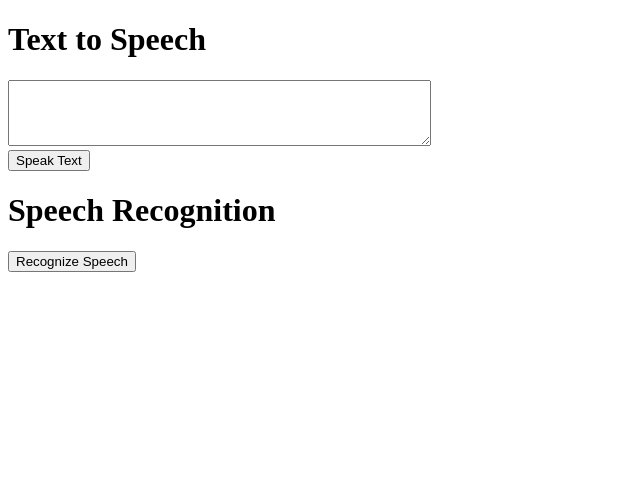
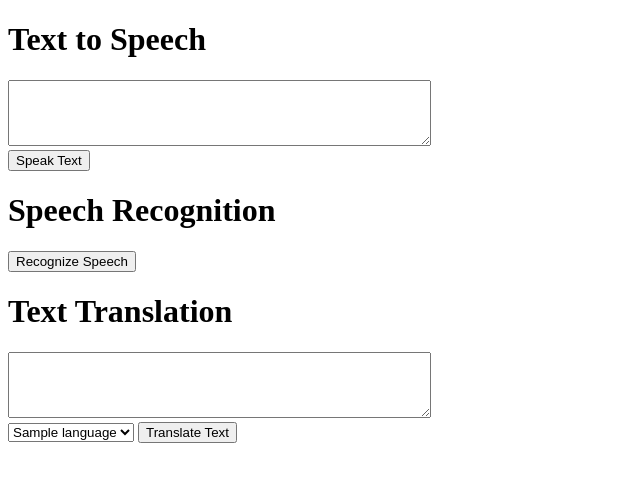
Before and after one commit to rupacesigdel/language_editor, a Django app: template tts_app/templates/tts_app/index.html in a window 1280 px wide. Shown: the top 482 px of the page, without its empty margins (0-640 px from the left). Run offline with Django 5.2, Linux system fonts and the light colour scheme; the template is opened without the code that fills it: most values are stand-ins (such as "Sample title", 1, 10 or a date in 2020).

Commit message:
importing all language to traslate text

```diff
--- a/tts_app/templates/tts_app/index.html
+++ b/tts_app/templates/tts_app/index.html
@@ -3,7 +3,7 @@
 <head>
     <meta charset="UTF-8">
     <meta name="viewport" content="width=device-width, initial-scale=1.0">
-    <title>Text to Speech and Speech Recognition</title>
+    <title>Text to Speech, Speech Recognition, and Translation</title>
     <script src="https://code.jquery.com/jquery-3.6.0.min.js"></script>
 </head>
 <body>
@@ -14,6 +14,16 @@
     <h1>Speech Recognition</h1>
     <button id="recognize-btn">Recognize Speech</button>
     <p id="recognized-text"></p>
+
+    <h1>Text Translation</h1>
+    <textarea id="translate-text" rows="4" cols="50"></textarea><br>
+    <select id="language">
+        {% for code, name in languages %}
+            <option value="{{ code }}">{{ name }}</option>
+        {% endfor %}
+    </select>
+    <button id="translate-btn">Translate Text</button>
+    <p id="translated-text"></p>
 
     <script>
         $(document).ready(function() {
@@ -44,6 +54,24 @@
                     }
                 });
             });
+
+            $('#translate-btn').click(function() {
+                var text = $('#translate-text').val();
+                var language = $('#language').val();
+                $.ajax({
+                    url: '/translate/',
+                    type: 'POST',
+                    data: { 'text': text, 'language': language },
+                    headers: { 'X-CSRFToken': '{{ csrf_token }}' },
+                    success: function(response) {
+                        if (response.status === 'success') {
+                            $('#translated-text').text('Translated text: ' + response.translated_text);
+                        } else {
+                            $('#translated-text').text('Error translating text');
+                        }
+                    }
+                });
+            });
         });
     </script>
 </body>
--- a/tts_app/urls.py
+++ b/tts_app/urls.py
@@ -5,4 +5,5 @@ urlpatterns = [
     path('', views.index, name='index'),
     path('speak/', views.speak_text, name='speak_text'),
     path('recognize/', views.recognize_speech, name='recognize_speech'),
+    path('translate/', views.translate_text, name='translate_text'),
 ]
```
Also changed, not shown: tts_app/views.py (+22 -4 lines).
